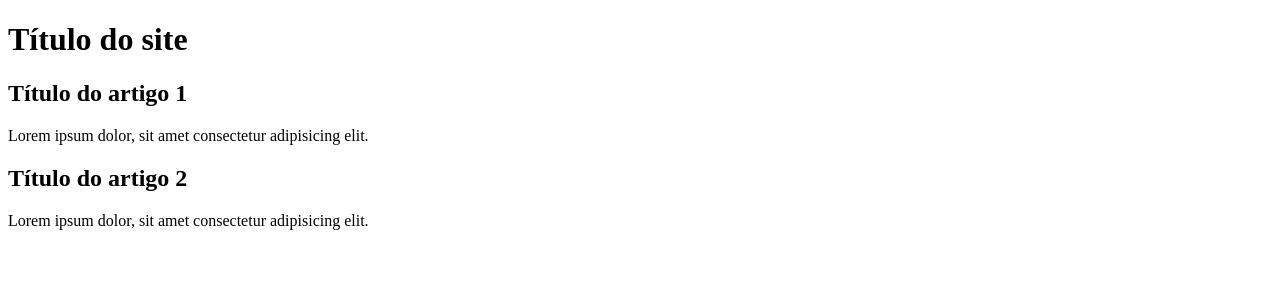
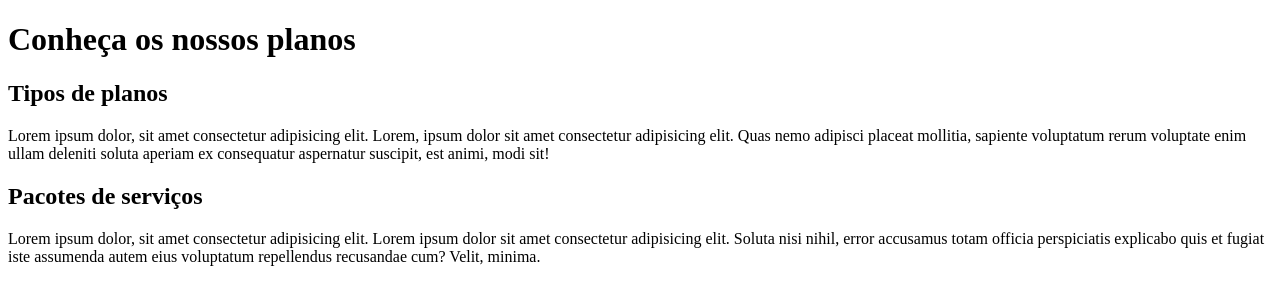
Before and after one commit to NataellyTanny/projeto-site, a plain HTML site: page index.html in a window 1280 px wide. Drawn offline with Linux system fonts and the light colour scheme.

Commit message:
Iniciei o conteúdo

```diff
--- a/index.html
+++ b/index.html
@@ -9,15 +9,15 @@
 <body>
     <main>
         <header>
-            <h1>Título do site</h1>
+            <h1>Conheça os nossos planos</h1>
         </header>
         <article>
-            <h2>Título do artigo 1</h2>
-            <p>Lorem ipsum dolor, sit amet consectetur adipisicing elit. </p>
+            <h2>Tipos de planos</h2>
+            <p>Lorem ipsum dolor, sit amet consectetur adipisicing elit. Lorem, ipsum dolor sit amet consectetur adipisicing elit. Quas nemo adipisci placeat mollitia, sapiente voluptatum rerum voluptate enim ullam deleniti soluta aperiam ex consequatur aspernatur suscipit, est animi, modi sit! </p>
         </article>
         <article>
-            <h2>Título do artigo 2</h2>
-            <p>Lorem ipsum dolor, sit amet consectetur adipisicing elit. </p>
+            <h2>Pacotes de serviços</h2>
+            <p>Lorem ipsum dolor, sit amet consectetur adipisicing elit. Lorem ipsum dolor sit amet consectetur adipisicing elit. Soluta nisi nihil, error accusamus totam officia perspiciatis explicabo quis et fugiat iste assumenda autem eius voluptatum repellendus recusandae cum? Velit, minima. </p>
         </article>
     </main>
 </body>
```
